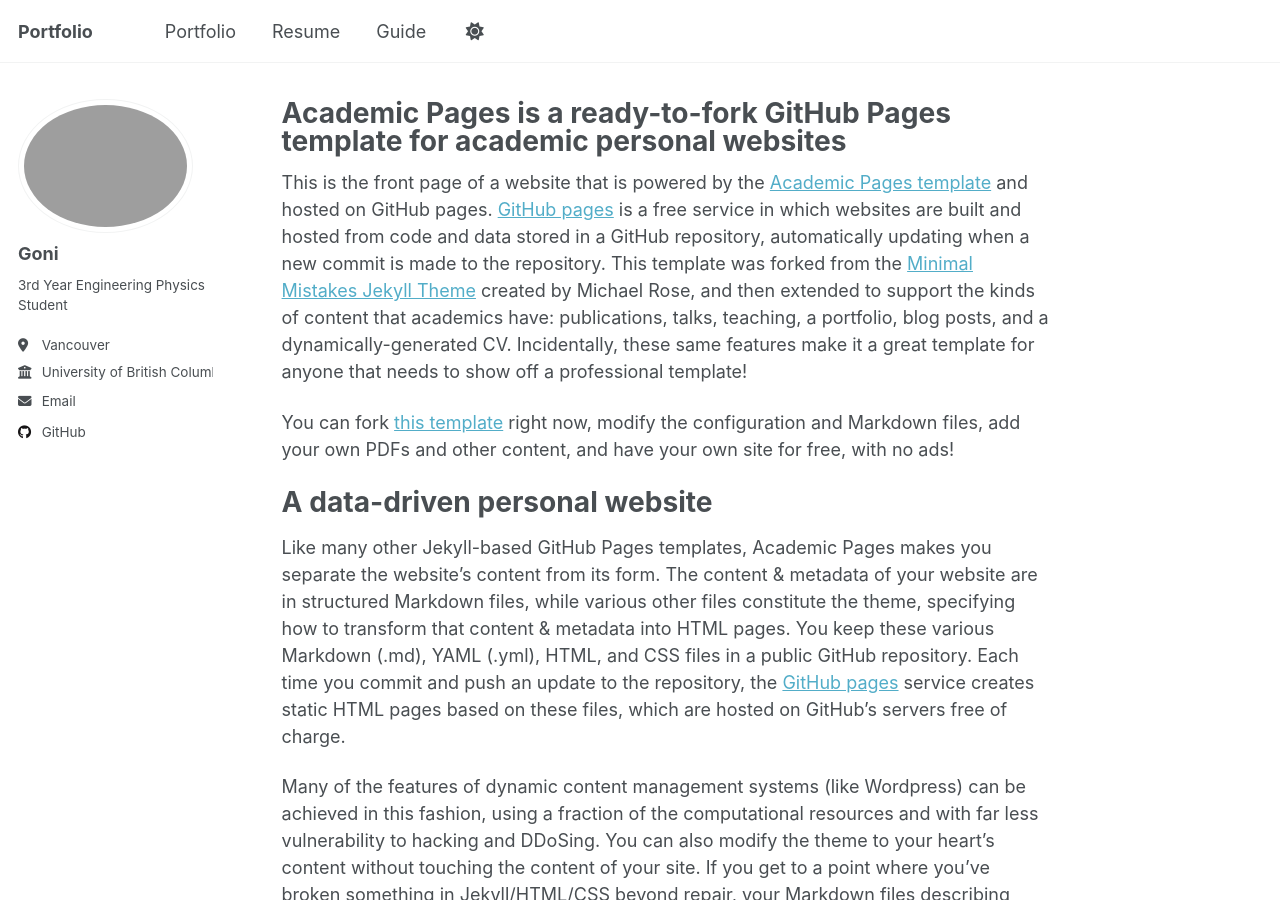
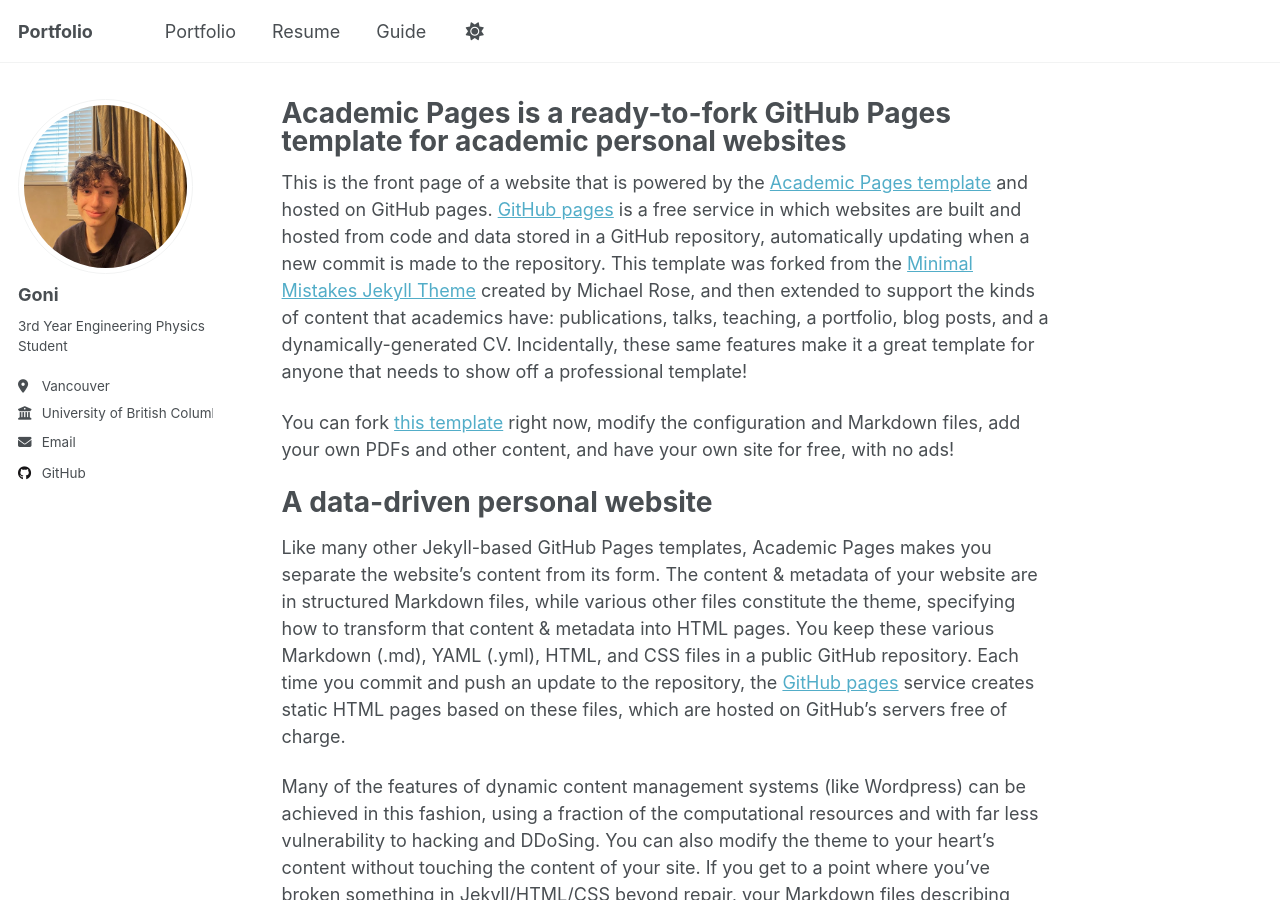
Before and after one commit to GoniBM/gonibm.github.io, a Jekyll site: the page built from _pages/about.md, in a window 1280 px wide and 900 px high. Built offline with Jekyll 4.4.1, drawn with Linux system fonts in a browser that asks for light colours; a script that is not in the unit is left out.

Commit message:
Update _config.yml

```diff
--- a/_config.yml
+++ b/_config.yml
@@ -23,7 +23,7 @@ repository               : "academicpages/academicpages.github.io"
 #               Additional customization can be done by editing /_includes/author-profile.html
 author:
   # Biographic information
-  avatar           : "unamed.jpg"
+  avatar           : "port.png"
   name             : "Goni"
   pronouns         : # example: "she/her"
   bio              : "3rd Year Engineering Physics Student"
```
